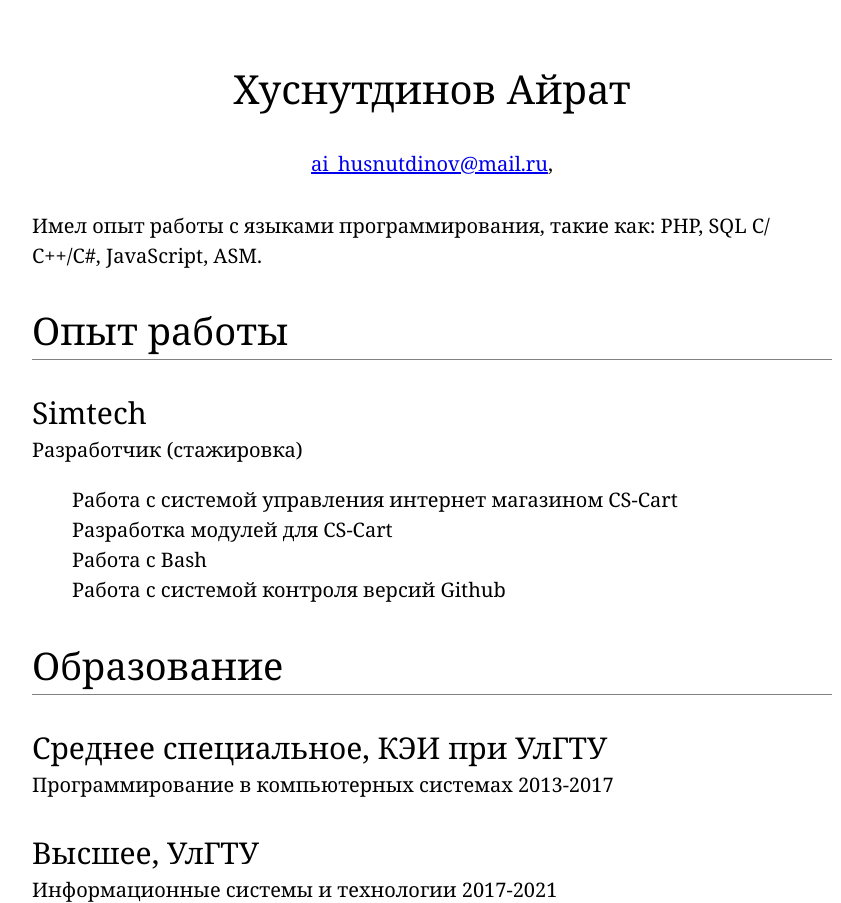
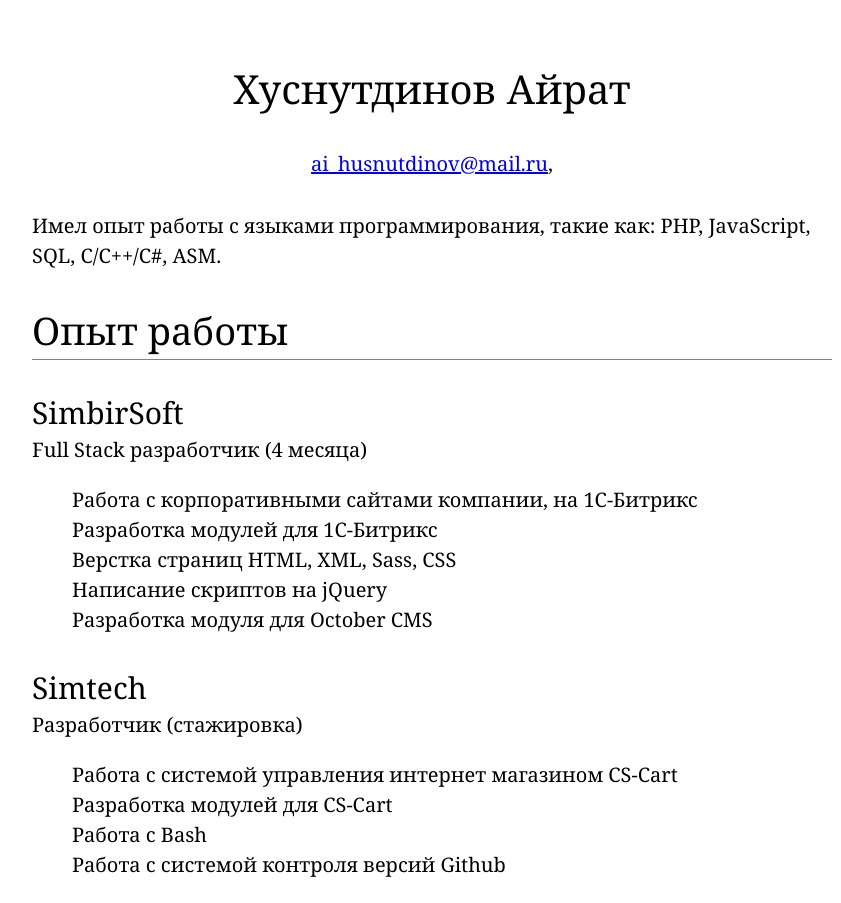
Before and after one commit to subaruman/subaruman.github.io, a plain HTML site: page index.html in a window 1280 px wide. Shown: the top 903 px of the page, without its empty margins (208-1049 px from the left). Drawn offline with Linux system fonts and the light colour scheme.

Commit message:
добавил опыт работы

```diff
--- a/index.html
+++ b/index.html
@@ -17,10 +17,20 @@
 
 <div id="main">
     <p>
-       Имел опыт работы с языками программирования, такие как: PHP, SQL С/С++/C#, JavaScript, ASM.
+        Имел опыт работы с языками программирования, такие как: PHP, JavaScript, SQL, С/С++/C#, ASM.
     </p>
     <h2 id="h2">Опыт работы</h2>
     <p>
+    <h3 id="h3">SimbirSoft</h3>
+    Full Stack разработчик (4 месяца)<br>
+    <ul>
+        Работа с корпоративными сайтами компании, на 1С-Битрикс<br>
+        Разработка модулей для 1С-Битрикс<br>
+        Верстка страниц HTML, XML, Sass, CSS<br>
+        Написание скриптов на jQuery<br>
+        Разработка модуля для October CMS<br>
+    </ul>
+    </p>
     <h3 id="h3">Simtech</h3>
     Разработчик (стажировка)<br>
     <ul>
@@ -61,7 +71,6 @@
     </p>
 
 
-
     <p>
     <h3 id="h3">Hexlet</h3>
     <ul>
@@ -80,15 +89,6 @@
     </ul>
     </p>
 
-<!--    <h2 id="h2">Другие навыки и увлечения</h2>
-    <p>
-        <ul>
-            <li>Занятие в спортзале<br>
-            <li>Плавание<br>
-            <li>Теннис, бадминтон<br>
-            <li>Волейбол<br>
-        </ul>
-    </p>-->
 </div>
 
 <div id="footer">
```
Lines whose indentation alone changed are shown as unchanged.
